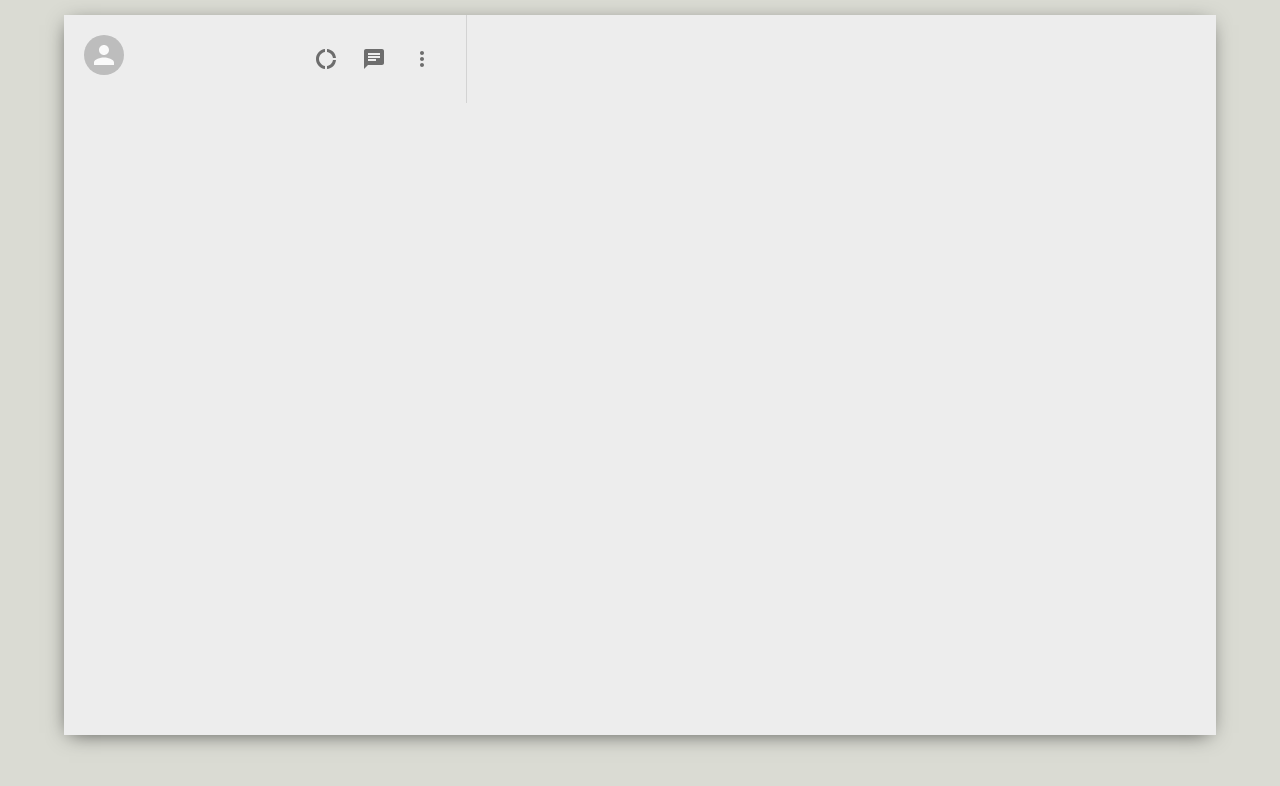
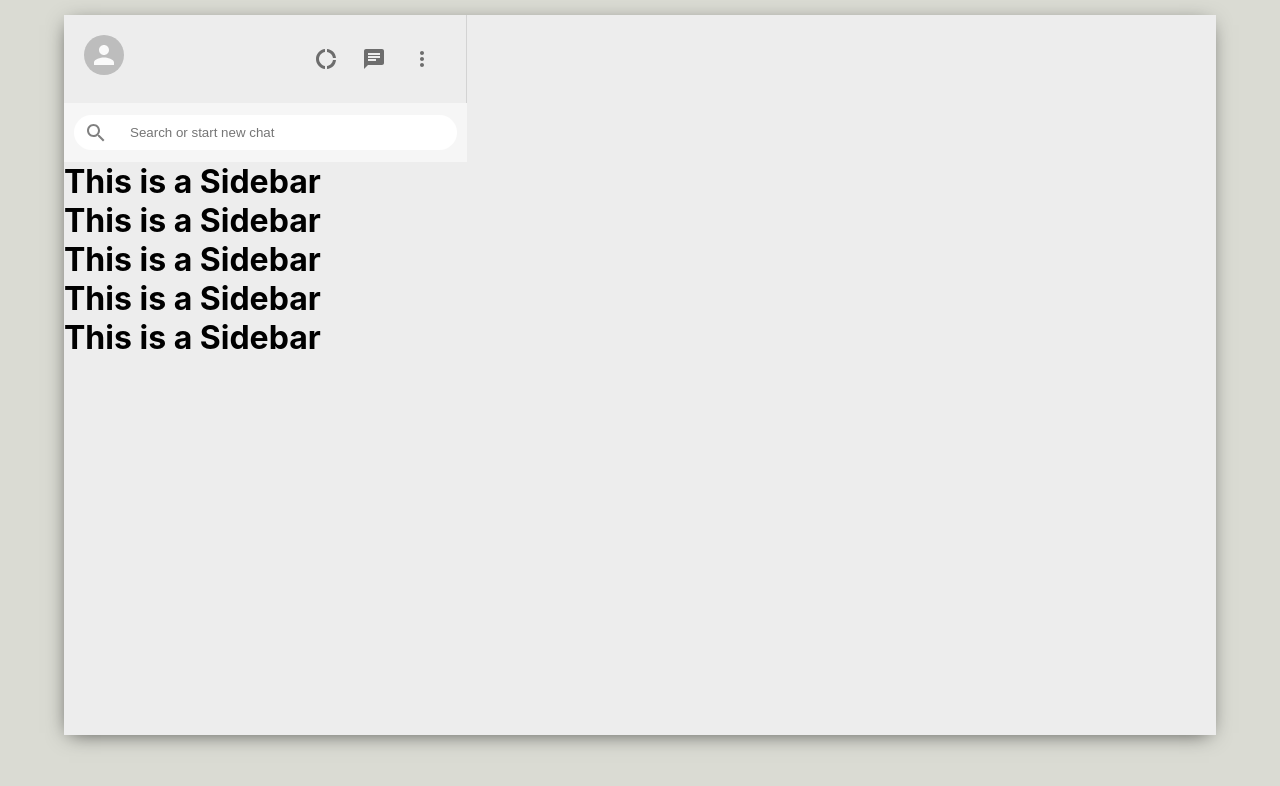
Before and after one commit to Jatin-Madaan/Chatroom-App, a React (Create React App) app: page / in a window 1280 px wide. Shown: the top 786 px of the page. Built offline with nearby package versions, Linux system fonts and the light colour scheme.

Commit message:
searchbar added in sidebar

```diff
--- a/src/Sidebar.css
+++ b/src/Sidebar.css
@@ -1,4 +1,6 @@
 .sidebar{
+    display: flex;
+    flex-direction: column;
     flex: 0.35;
 }
 
@@ -20,3 +22,30 @@
     margin-right: 2vw;
     font-size: 24px !important;
 }
+
+.sidebar__search{
+    display: flex;
+    align-items: center;
+    background-color: #f6f6f6;
+    height: 39px;
+    padding: 10px;
+}
+
+.sidebar__searchContainer{
+    display: flex;
+    align-items: center;
+    background-color: white;
+    width:100%;
+    height: 35px;
+    border-radius: 20px;
+}
+
+.sidebar__searchContainer > input{
+    border: none;
+    margin-left: 10px;
+}
+
+.sidebar__searchContainer > .MuiSvgIcon-root{
+    color: gray;
+    padding: 10px;
+}
--- a/src/Sidebar.js
+++ b/src/Sidebar.js
@@ -1,5 +1,5 @@
 import { Avatar, IconButton } from '@material-ui/core'
-import { Chat, DonutLarge, MoreVert } from '@material-ui/icons'
+import { Chat, DonutLarge, MoreVert, SearchOutlined } from '@material-ui/icons'
 import "./Sidebar.css"
 import React from 'react'
 
@@ -25,11 +25,18 @@
             </div>
 
             <div className="sidebar__search">
-
+                <div className="sidebar__searchContainer">
+                    <SearchOutlined />
+                    <input placeholder="Search or start new chat" type="text" />
+                </div>
             </div>
 
             <div className="sidebar__chats">
-
+                <h1>This is a Sidebar</h1>
+                <h1>This is a Sidebar</h1>
+                <h1>This is a Sidebar</h1>
+                <h1>This is a Sidebar</h1>
+                <h1>This is a Sidebar</h1>
             </div>
         </div>
     )
```
Also changed, not shown: 1 other file (tests, documents, lock files or other folders).
